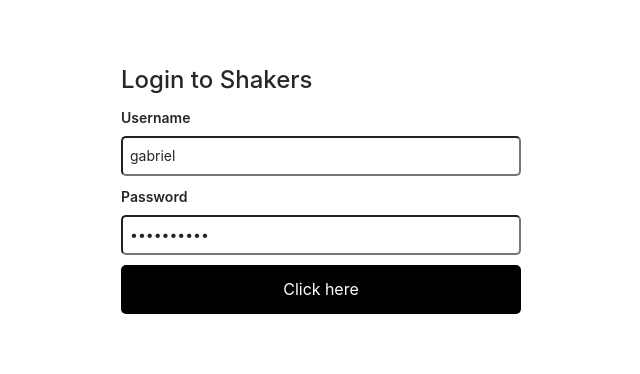
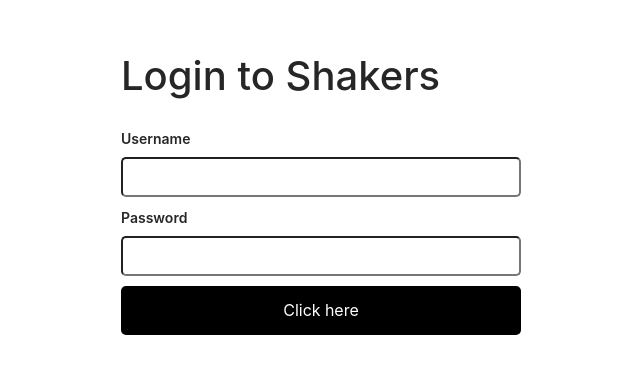
Before and after one commit to gabrielopeyemi/shakers-web, a React (Create React App) app: page / in a window 1280 px wide. Shown: the part 210-584 px from the top of the page, without its empty margins (319-959 px from the left). Built offline with nearby package versions, Linux system fonts and the light colour scheme.

Commit message:
add font

```diff
--- a/public/index.html
+++ b/public/index.html
@@ -24,7 +24,9 @@
       work correctly both with client-side routing and a non-root public URL.
       Learn how to configure a non-root public URL by running `npm run build`.
     -->
-    <link rel="stylesheet" href="https://stackpath.bootstrapcdn.com/bootstrap/4.4.1/css/bootstrap.min.css" integrity="sha384-Vkoo8x4CGsO3+Hhxv8T/Q5PaXtkKtu6ug5TOeNV6gBiFeWPGFN9MuhOf23Q9Ifjh" crossorigin="anonymous">
+    <link rel="preconnect" href="https://fonts.googleapis.com">
+    <link rel="preconnect" href="https://fonts.gstatic.com" crossorigin>
+    <link href="https://fonts.googleapis.com/css2?family=Poppins:wght@500&display=swap" rel="stylesheet">
     <title>React App</title>
   </head>
   <body>
--- a/src/Pages/LoginPages/LoginPages.tsx
+++ b/src/Pages/LoginPages/LoginPages.tsx
@@ -11,8 +11,8 @@ import { Auth, Container, InputDivStyled, InputLabelStyled, InputStyled } from '
 export default function LoginPages() {
     // const dispatch = useDispatch();
     let history = useHistory();
-    const [username, setUsername] = React.useState<string>('gabriel');
-    const [password, setPassword] = React.useState<string>('Opeyemi@12');
+    const [username, setUsername] = React.useState<string>('');
+    const [password, setPassword] = React.useState<string>('');
     const [isLoading, setIsLoading] = React.useState<boolean>(false);
 
     const CheckIfUserIsInAGame = async (token: string) =>{
@@ -24,7 +24,6 @@ export default function LoginPages() {
                 if(main.data === null){
                     return history.push('/dashboard')
                 }
-                console.log({game: main.data._id})
 
                 if(main.data.joiner === undefined){
                     return history.push('/waiting-for-team-mate');
@@ -33,7 +32,7 @@ export default function LoginPages() {
                 return;
             }
         }catch(error){
-            console.log({error})
+
         }
     }
 
--- a/src/Pages/RunningGamesPage/RunningGamesPage.tsx
+++ b/src/Pages/RunningGamesPage/RunningGamesPage.tsx
@@ -26,23 +26,20 @@ export default function RunningGamesPage() {
     const GetAllGamesCreated = async () => {
         try{
             const response: any = await GetAllGames(JSON.parse(token ? token : ''));
-            console.log(response)
             setGamesList(response);
         } catch(error){
-            console.log({error})
+
         }
     }
 
     const joinGame = async (gameId: string) => {
         try{
             const response = await JoinGameQuery({gameId, token: JSON.parse(token ? token : '')});
-            console.log({ response });
             if(response.data.data.success){
                 return history.push('/play-ground')
             }
 
         }catch(error: any){
-            console.log({error})
             return alert(error.response.data.error)
         }
     };
@@ -51,7 +48,8 @@ export default function RunningGamesPage() {
     return (
         <Container>
             {GamesList.length > 0 ?(<Auth>
-                <h4>Games</h4>
+                <h4>Running Games</h4>
+                <span>Join a games</span>
                 <div>
                     {GamesList.map((game: any, i:number)=>{
                         return(
--- a/src/Pages/main.styles.ts
+++ b/src/Pages/main.styles.ts
@@ -2,6 +2,9 @@ import styled  from "styled-components";
 
 export const Auth = styled.div`
     min-width: 400px;
+    h4{
+        font-size: 40px;
+    }
 
 `;
 
--- a/src/index.css
+++ b/src/index.css
@@ -8,6 +8,5 @@ body {
 }
 
 code {
-  font-family: source-code-pro, Menlo, Monaco, Consolas, 'Courier New',
-    monospace;
+  font-family: 'Poppins', sans-serif;
 }
```
